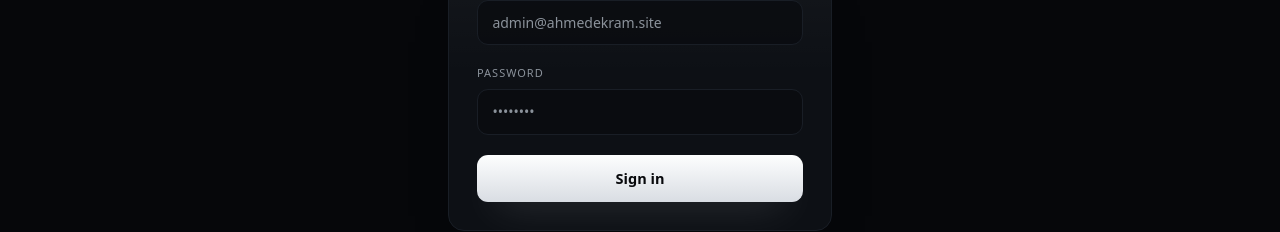
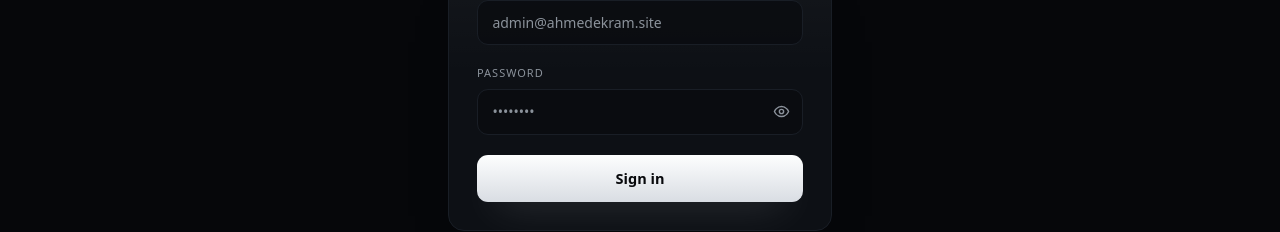
Before and after one commit to ahmedekramalsada/Portfolio, a Next.js app in the folder apps/web/: page /login in a window 1280 px wide. Shown: the part 312-544 px from the top of the page. Built offline with nearby package versions, Linux system fonts and the light colour scheme; no server answers.

Commit message:
feat(web): add show/hide password toggle on login
Also adds repo AGENTS.md with dev, deploy, and D1/Prisma guidance.

```diff
--- a/apps/web/src/app/login/login-client.tsx
+++ b/apps/web/src/app/login/login-client.tsx
@@ -2,6 +2,7 @@
 
 import { useState } from 'react';
 import { useRouter, useSearchParams } from 'next/navigation';
+import { Eye, EyeOff } from 'lucide-react';
 import { useAuthStore } from '@/stores/auth-store';
 
 function safeNextPath(value: string | null): string {
@@ -12,6 +13,7 @@ function safeNextPath(value: string | null): string {
 export default function LoginClient() {
   const [email, setEmail] = useState('');
   const [password, setPassword] = useState('');
+  const [showPassword, setShowPassword] = useState(false);
   const [error, setError] = useState('');
   const { login, isLoading } = useAuthStore();
   const router = useRouter();
@@ -63,16 +65,27 @@ export default function LoginClient() {
 
           <div>
             <label htmlFor="password" className="label-field">Password</label>
+            <div className="relative">
               <input
                 id="password"
-              type="password"
+                type={showPassword ? 'text' : 'password'}
                 autoComplete="current-password"
                 value={password}
                 onChange={(e) => setPassword(e.target.value)}
-              className="field"
+                className="field pr-11"
                 placeholder="••••••••"
                 required
               />
+              <button
+                type="button"
+                onClick={() => setShowPassword((visible) => !visible)}
+                aria-label={showPassword ? 'Hide password' : 'Show password'}
+                aria-pressed={showPassword}
+                className="absolute inset-y-0 right-0 grid w-11 place-items-center text-muted-foreground transition-colors hover:text-warm"
+              >
+                {showPassword ? <EyeOff size={17} /> : <Eye size={17} />}
+              </button>
+            </div>
           </div>
 
           <button type="submit" disabled={isLoading} className="btn-primary justify-center disabled:opacity-50">
```
Also changed, not shown: 1 other file (tests, documents, lock files or other folders). Lines whose indentation alone changed are shown as unchanged.
